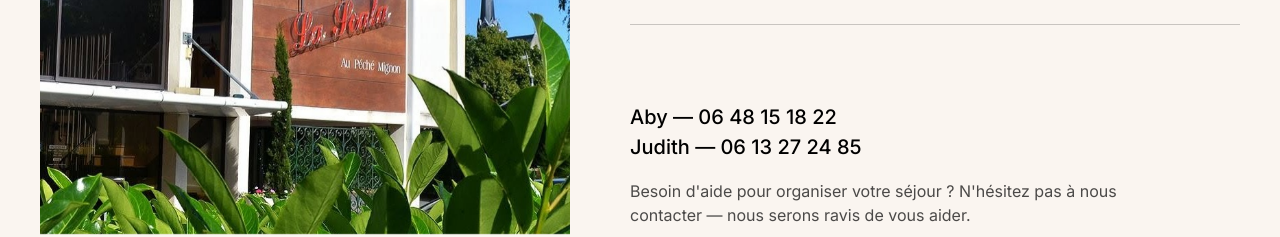
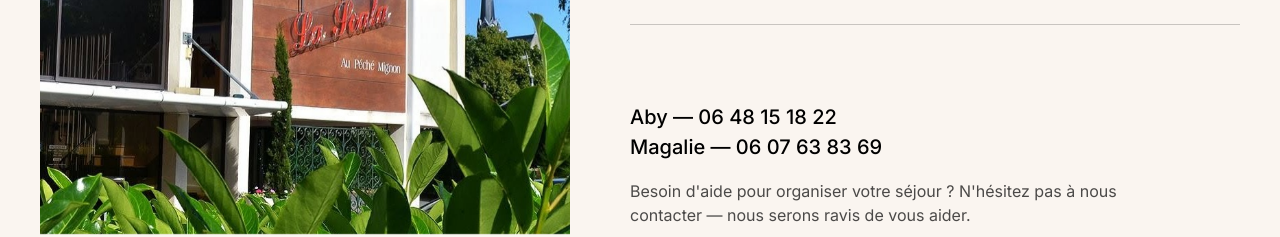
Before and after one commit to DrvxTheCoder/jean-jelva-wedding-v3, a React (Vite) app: page / in a window 1280 px wide. Shown: the part 4740-4977 px from the top of the page. Built offline with nearby package versions, Linux system fonts and the light colour scheme.

Commit message:
jean-to-jean-michel

```diff
--- a/src/components/sections-middle.jsx
+++ b/src/components/sections-middle.jsx
@@ -103,9 +103,9 @@ export function Hotels() {
         </a>
         <a
           className="font-medium text-xl leading-6 transition-colors hover:text-or"
-          href="tel:+33613272485"
+          href="tel:+33607638369"
         >
-          Judith — 06 13 27 24 85
+          Magalie — 06 07 63 83 69
         </a>
       </div>
       <p className="max-w-[490px] text-base text-black/70">
```
